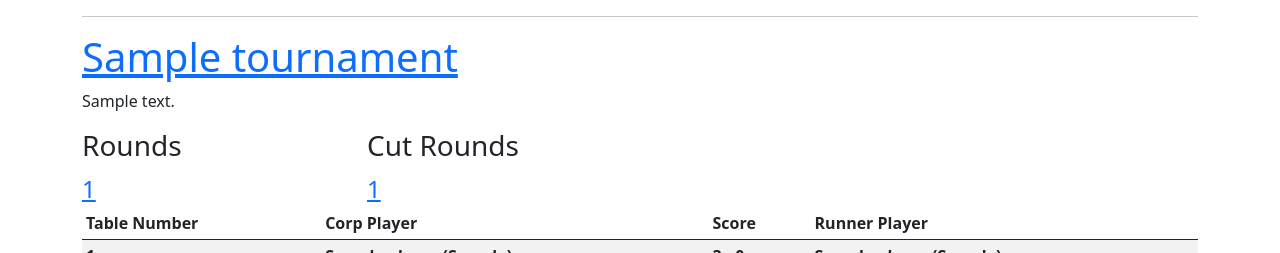
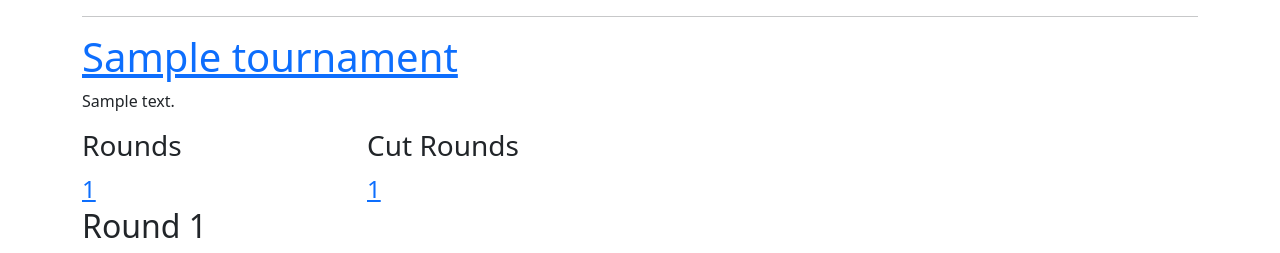
Before and after one commit to Chemscribbler/aesopstables, a Flask app: page /1/1 in a window 1280 px wide. Shown: the part 56-309 px from the top of the page. Run offline with Flask 3, Linux system fonts and the light colour scheme; tables that the repository leaves empty hold one stand-in row (values such as "Sample post"); lists and menus that the app fills with data are empty; some libraries are stand-ins or nearby versions.

Commit message:
adding round header for clarity

```diff
--- a/aesops/templates/round.html
+++ b/aesops/templates/round.html
@@ -3,6 +3,7 @@
 {% block content %}
 
 {% include '_tournament_header.html' %}
+<h2> Round {{ rnd }} </h2>
 {% include '_pairings.html' %}
 
 {% if admin %}
```
